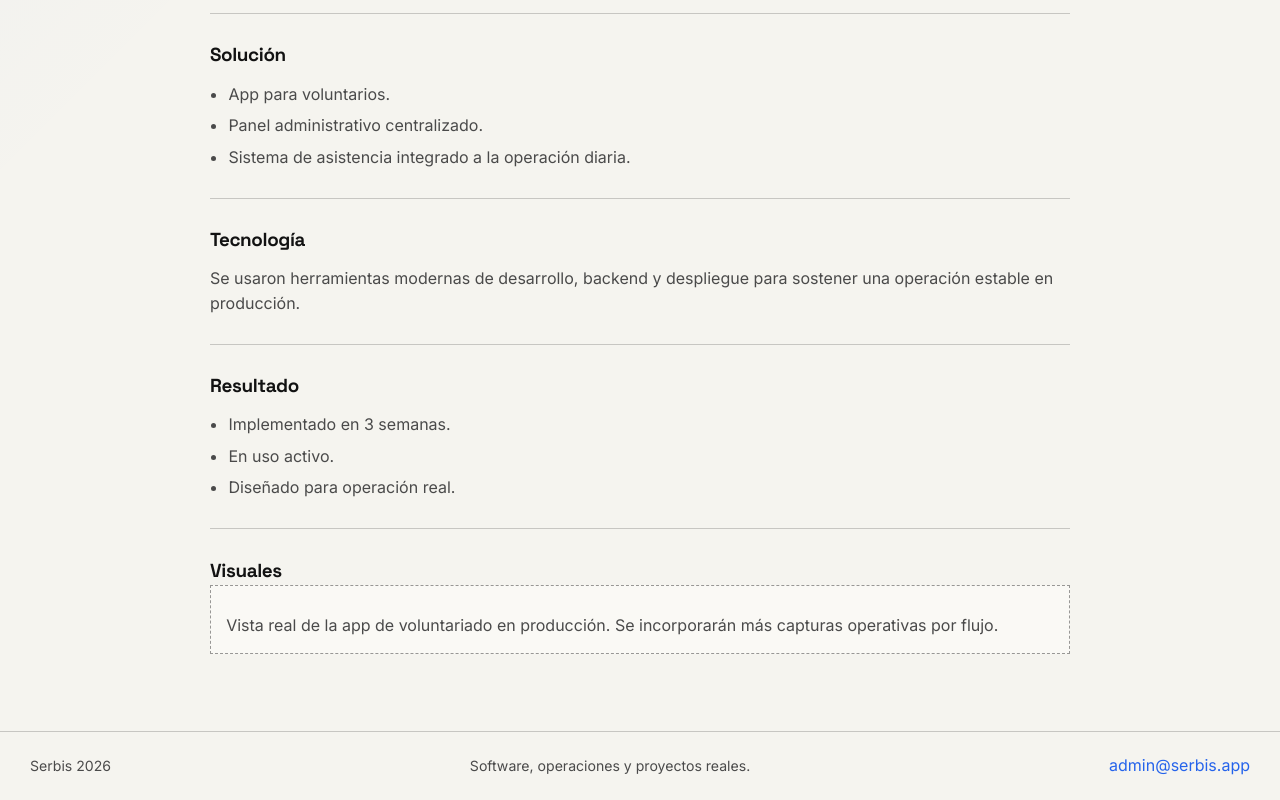
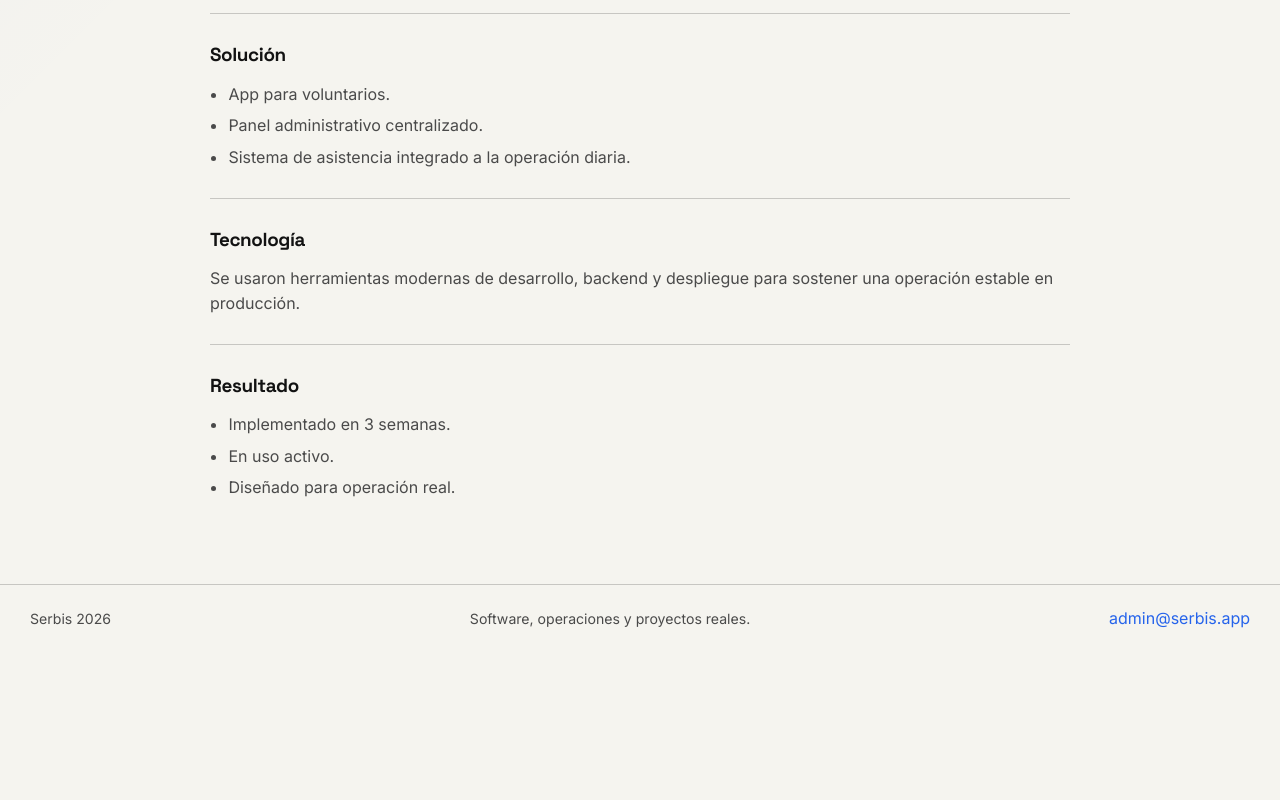
Before and after one commit to Serbisapp/serbis-landing, a React (Vite) app: page /proyectos/espartanos in a window 1280 px wide. Shown: the part 1030-1830 px from the top of the page. After the commit the page ends 1683 px from the top, so only its background shows below. Built offline with nearby package versions, Linux system fonts and the light colour scheme.

Commit message:
Remove Visuales section from project page

```diff
--- a/src/pages/ProjectPage.tsx
+++ b/src/pages/ProjectPage.tsx
@@ -111,12 +111,6 @@ export function ProjectPage() {
             </ul>
           </motion.div>
 
-          <motion.div className="project-section" variants={sectionVariants} initial="hidden" whileInView="visible" viewport={{ once: true }}>
-            <h2>Visuales</h2>
-            <div className="visual-placeholder">
-              <p>{project.visualsNote}</p>
-            </div>
-          </motion.div>
         </div>
       </section>
     </motion.div>
```
